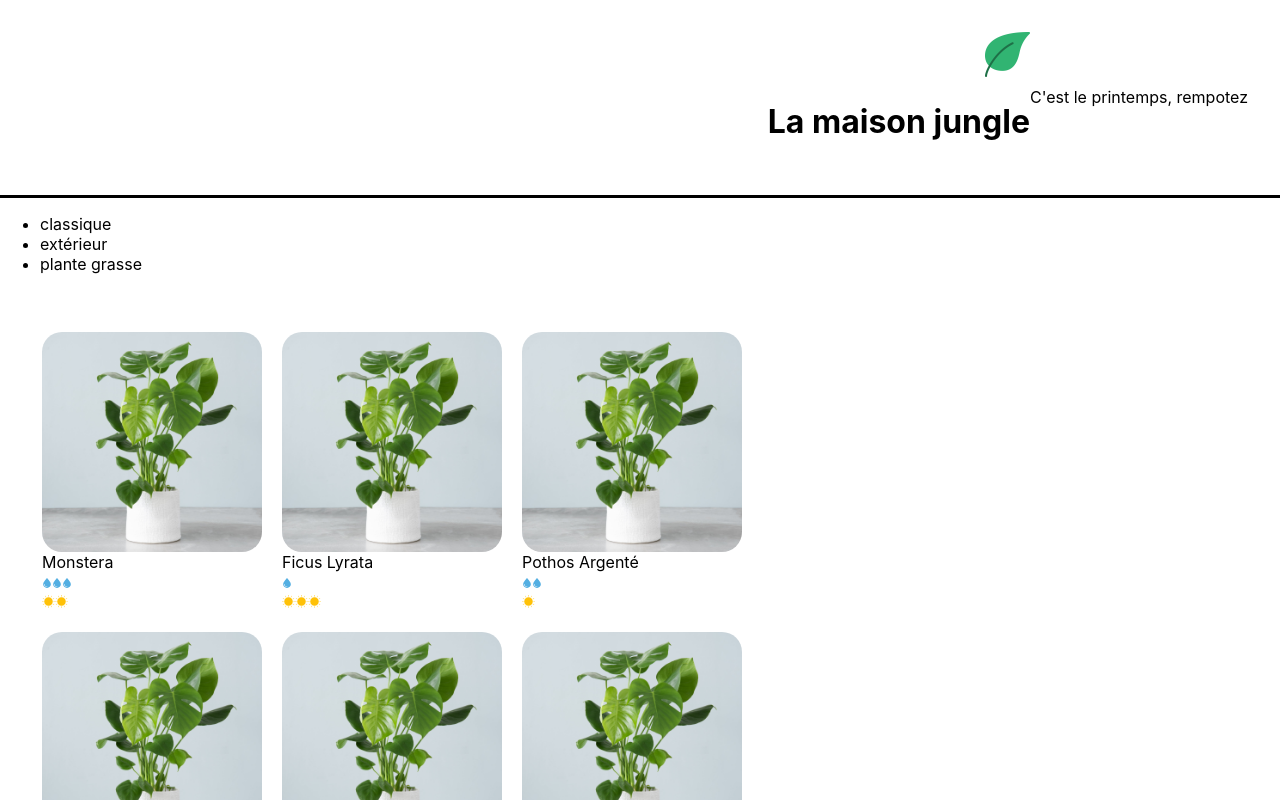
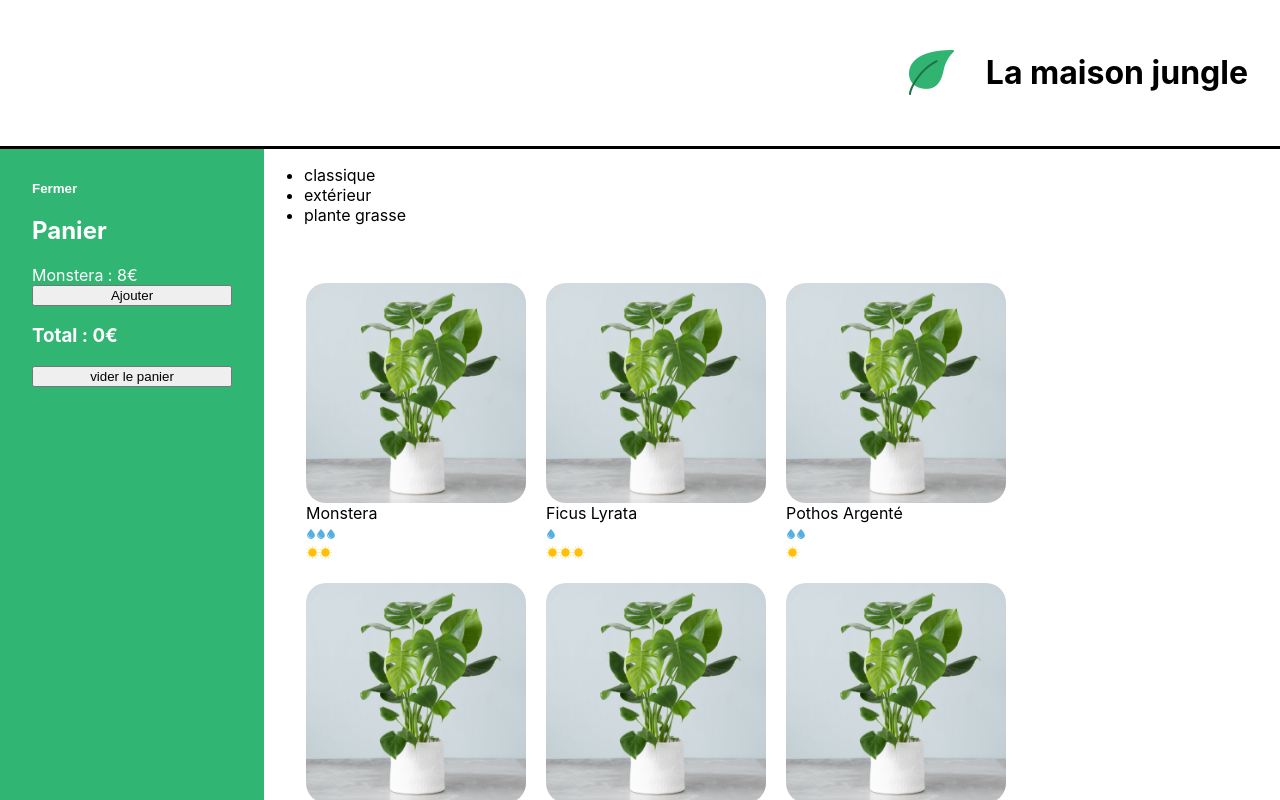
Before and after one commit to Toure2019/la-maison-jungle, a React (Create React App) app: page / in a window 1280 px wide. Shown: the top 800 px of the page. Built offline with nearby package versions, Linux system fonts and the light colour scheme.

Commit message:
commit 6 : Mettez en place votre state local avec useState + exo

```diff
--- a/src/components/App.js
+++ b/src/components/App.js
@@ -1,9 +1,9 @@
-import Banner from './Banner';
-import logo from '../assets/logo.png';
-// import Cart from './Cart'
-import ShoppingList from './ShoppingList';
-import QuestionForm from './QuestionForm';
-import Footer from './Footer';
+import Banner from './Banner'
+import logo from '../assets/logo.png'
+import Cart from './Cart'
+import Footer from './Footer'
+import ShoppingList from './ShoppingList'
+import '../styles/Layout.css'
 
 function App() {
 	return (
@@ -12,9 +12,10 @@
 				<img src={logo} alt='La maison jungle' className='lmj-logo' />
 				<h1 className='lmj-title'>La maison jungle</h1>
 			</Banner>
-			{/* <Cart /> */}
-			<ShoppingList />
-			<QuestionForm />
+			<div className='lmj-layout-inner'>
+				<Cart />
+				<ShoppingList />
+			</div>
 			<Footer />
 		</div>
 	)
--- a/src/components/Banner.js
+++ b/src/components/Banner.js
@@ -1,29 +1,26 @@
-import '../styles/Banner.css';
-import logo from '../assets/logo.png';
-import Recommandation from './Recommandation';
-
-function Banner () {
-    const title = "La maison jungle";
-
-    return (
-        <div className="lmj-banner">
-            <div className="lmj-banner-row">
-                <img src={logo} alt="la maison jungle" className="lmj-logo" />
-                <h1 className="lmj-title">{ title }</h1>
-            </div>
-            <Recommandation />
-        </div>
-    );
-}
-
-export default Banner;
-
-/*
 import '../styles/Banner.css'
 
 function Banner({ children }) {
 	return <div className='lmj-banner'>{children}</div>
 }
+export default Banner
 
-export default Banner
-*/
+
+// import '../styles/Banner.css';
+// import logo from '../assets/logo.png';
+// import Recommandation from './Recommandation';
+
+// function Banner () {
+//     const title = "La maison jungle";
+
+//     return (
+//         <div className="lmj-banner">
+//             <div className="lmj-banner-row">
+//                 <img src={logo} alt="la maison jungle" className="lmj-logo" />
+//                 <h1 className="lmj-title">{ title }</h1>
+//             </div>
+//             {/* <Recommandation /> */}
+//         </div>
+//     );
+// }
+// export default Banner;
--- a/src/components/Cart.js
+++ b/src/components/Cart.js
@@ -1,18 +1,35 @@
-function Cart () {
-    const monsteraPrice = 8
-	const ivyPrice = 10
-	const flowerPrice = 15
-	return (
-		<div>
+import { useState } from 'react'
+import '../styles/Cart.css'
+
+function Cart() {
+	const monsteraPrice = 8
+	const [cart, updateCart] = useState(0)
+	const [isOpen, setIsOpen] = useState(true)
+
+	return isOpen ? (
+		<div className='lmj-cart'>
+			<button
+				className='lmj-cart-toggle-button'
+				onClick={() => setIsOpen(false)}
+			>
+				Fermer
+			</button>
 			<h2>Panier</h2>
-			<ul>
-				<li>Monstera : {monsteraPrice}€</li>
-				<li>Lierre : {ivyPrice}€</li>
-				<li>Fleurs : {flowerPrice}€</li>
-			</ul>
-			Total : {monsteraPrice + ivyPrice + flowerPrice}€
+			<div>Monstera : {monsteraPrice}€</div>
+			<button onClick={() => updateCart(cart + 1)}>Ajouter</button>
+			<h3>Total : {monsteraPrice * cart}€</h3>
+			<button onClick={() => updateCart(0)}>vider le panier</button>
+		</div>
+	) : (
+		<div className='lmj-cart-closed'>
+			<button
+				className='lmj-cart-toggle-button'
+				onClick={() => setIsOpen(true)}
+			>
+				Ouvrir le Panier
+			</button>
 		</div>
 	)
 }
 
-export default Cart;
+export default Cart
--- a/src/components/ShoppingList.js
+++ b/src/components/ShoppingList.js
@@ -3,7 +3,7 @@
 import '../styles/ShoppingList.css'
 
 function ShoppingList() {
-    // Recupère les nom unique des éléments du tableau
+    // Recupère les nom unique des éléments du tableau (SELECT DISTINCT category)
 	const categories = plantList.reduce(
 		(acc, plant) =>
 			acc.includes(plant.category) ? acc : acc.concat(plant.category),
@@ -11,7 +11,7 @@
 	)
 
 	return (
-		<div>
+		<div className='lmj-shopping-list'>
 			<ul>
 				{categories.map((cat) => (
 					<li key={cat}>{cat}</li>
@@ -20,7 +20,7 @@
 			<ul className='lmj-plant-list'>
 				{plantList.map(({ id, cover, name, water, light }) => (
 					<PlantItem
-						id={id}
+						key={id}
 						cover={cover}
 						name={name}
 						water={water}
--- a/src/styles/Cart.css
+++ b/src/styles/Cart.css
@@ -2,4 +2,33 @@
 	color: white;
 	background-color: #31b572;
 	padding: 32px;
+	display: flex;
+	flex-direction: column;
+	justify-content: flex-start;
+	width: 200px;
 }
+
+.lmj-cart-add-button {
+	margin-left: 32px;
+	cursor: pointer;
+}
+
+.lmj-cart-toggle-button {
+	background: none;
+	outline: none;
+	border: none;
+	font-weight: 600;
+	cursor: pointer;
+	align-self: self-start;
+	padding: 0;
+	color: white;
+}
+
+.lmj-cart-closed {
+	padding: 32px;
+	width: 200px;
+}
+
+.lmj-cart-closed > button {
+	color: black;
+}
--- /dev/null
+++ b/src/styles/Layout.css
@@ -0,0 +1,4 @@
+.lmj-layout-inner {
+	display: flex;
+	flex-direction: row;
+}
```
